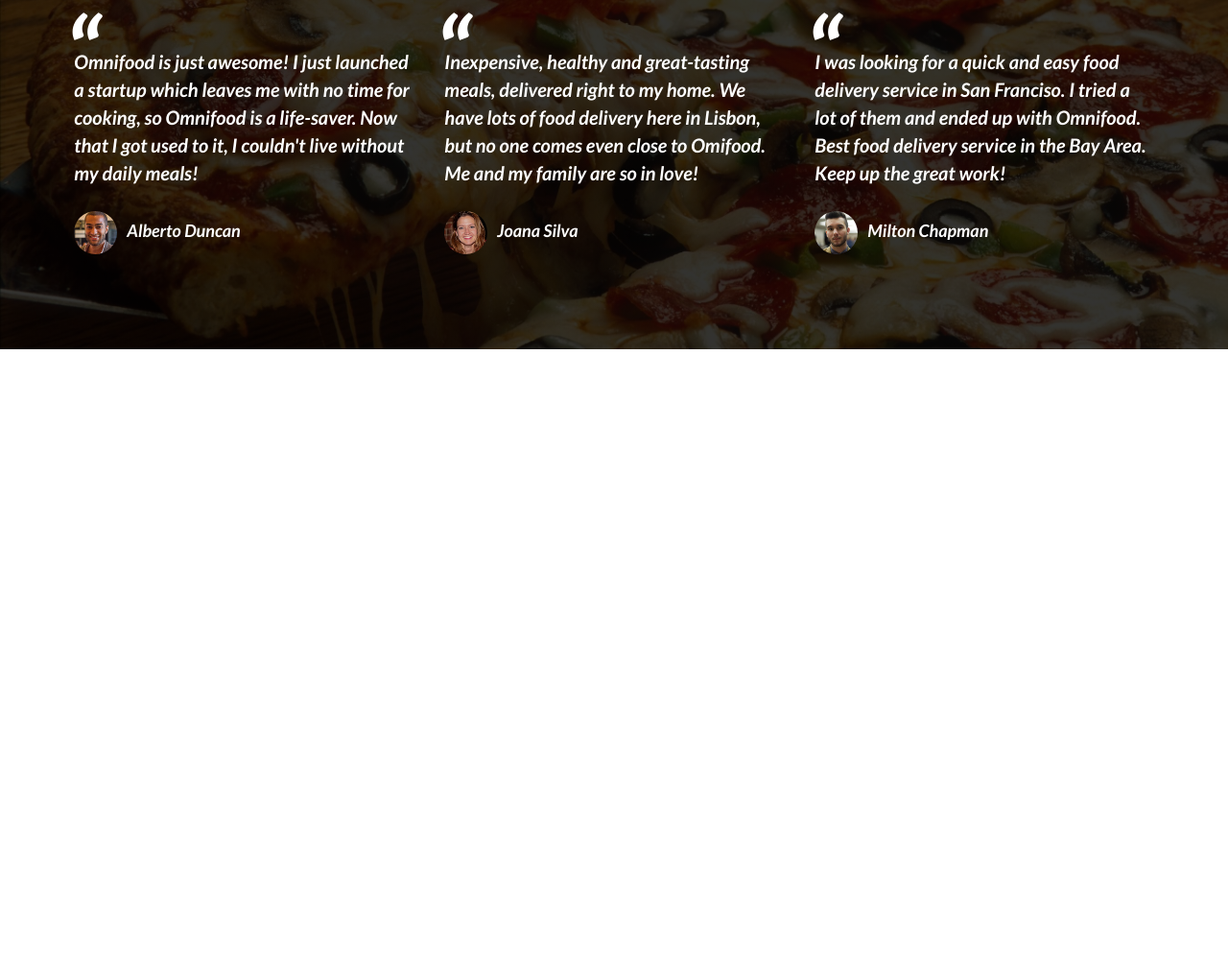
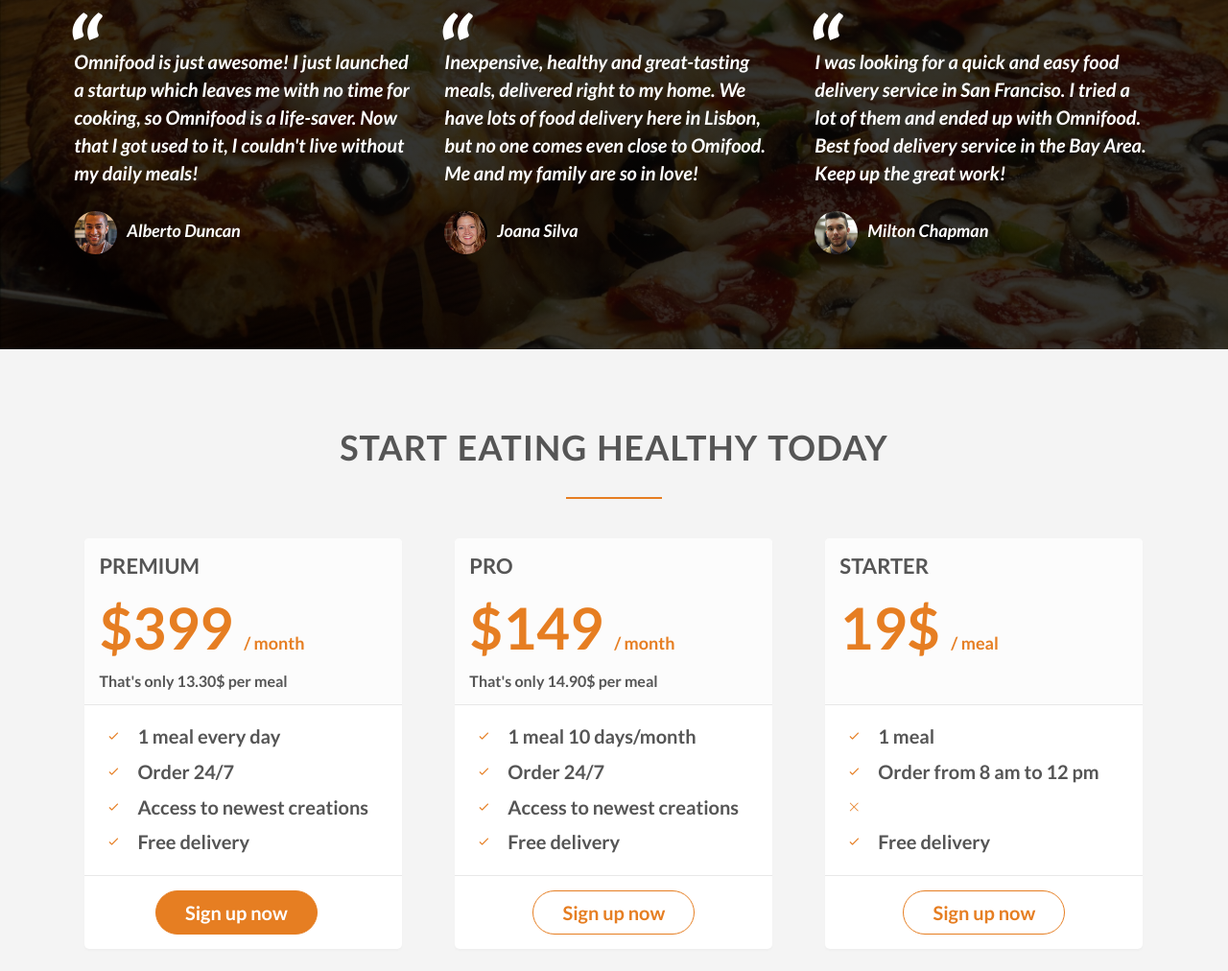
Before and after one commit to bishwash369/OmniFood, a plain HTML site: page index.html in a window 1280 px wide. Shown: the part 3581-4593 px from the top of the page at 96% size. Before the commit the page ends 3945 px from the top, so only its background shows below. Drawn offline with Linux system fonts and the light colour scheme; files whose address does not match are found by name.

Commit message:
Sign up added

```diff
--- a/index.html
+++ b/index.html
@@ -246,39 +246,79 @@
             </div>
         </section>
 
+        <section class="section-plans" id="plans">
+            <div class="row">
+                <h2>Start eating healthy today</h2>
+            </div>
+            <div class="row">
+                <div class="col span-1-of-3">
+                    <div class="plan-box js--wp-4">
+                        <div>
+                            <h3>Premium</h3>
+                            <p class="plan-price">$399 <span>/ month</span></p>
+                            <p class="plan-price-meal">That's only 13.30$ per meal</p>
+                        </div>
+                        <div>
+                            <ul>
+                                <li><i class="ion-ios-checkmark-empty icon-small"></i>1 meal every day</li>
+                                <li><i class="ion-ios-checkmark-empty icon-small"></i>Order 24/7</li>
+                                <li><i class="ion-ios-checkmark-empty icon-small"></i>Access to newest creations</li>
+                                <li><i class="ion-ios-checkmark-empty icon-small"></i>Free delivery</li>
+                            </ul>
+                        </div>
+                        <div>
+                            <a href="#" class="btn btn-full">Sign up now</a>
+                        </div>
+                    </div>
+                </div>
+                <div class="col span-1-of-3">
+                    <div class="plan-box">
+                        <div>
+                            <h3>Pro</h3>
+                            <p class="plan-price">$149 <span>/ month</span></p>
+                            <p class="plan-price-meal">That's only 14.90$ per meal</p>
+                        </div>
+                        <div>
+                            <ul>
+                                <li><i class="ion-ios-checkmark-empty icon-small"></i>1 meal 10 days/month</li>
+                                <li><i class="ion-ios-checkmark-empty icon-small"></i>Order 24/7</li>
+                                <li><i class="ion-ios-checkmark-empty icon-small"></i>Access to newest creations</li>
+                                <li><i class="ion-ios-checkmark-empty icon-small"></i>Free delivery</li>
+                            </ul>
+                        </div>
+                        <div>
+                            <a href="#" class="btn btn-ghost">Sign up now</a>
+                        </div>
+                    </div>
+                </div>
+                <div class="col span-1-of-3">
+                    <div class="plan-box">
+                        <div>
+                            <h3>Starter</h3>
+                            <p class="plan-price">19$ <span>/ meal</span></p>
+                            <p class="plan-price-meal">&nbsp;</p>
+                        </div>
+                        <div>
+                            <ul>
+                                <li><i class="ion-ios-checkmark-empty icon-small"></i>1 meal</li>
+                                <li><i class="ion-ios-checkmark-empty icon-small"></i>Order from 8 am to 12 pm</li>
+                                <li><i class="ion-ios-close-empty icon-small"></i></li>
+                                <li><i class="ion-ios-checkmark-empty icon-small"></i>Free delivery</li>
+                            </ul>
+                        </div>
+                        <div>
+                            <a href="#" class="btn btn-ghost">Sign up now</a>
+                        </div>
+                    </div>
+                </div>
+            </div>
+        </section>
+
    </body>
 
 </html>
 
 <!--
-
-
-Section 6: Sign up and pricing plans
-Title: Start eating healthy today
-
-Plan 1: Premium
-399$ per month
-That’s only 13.30$ per meal
-1 meal every day
-Order 24/7
-Access to newest creations
-Free delivery
-
-
-Plan 2: Pro
-149$ per month
-That’s only 14.90$ per meal
-1 meal 10 days/month
-Order 24/7
-Access to newest creations
-Free delivery
-
-
-Plan 3: Starter
-19$ per meal
-1 meal
-Order from 8 am to 12 pm
-Free delivery
 
 Section 7: Contact form
 Title: We're happy to hear from you
--- a/resources/css/style.css
+++ b/resources/css/style.css
@@ -394,3 +394,60 @@
     margin-right: 10px;
     vertical-align: middle;
 }
+
+/*---------------------------*/
+/*----------SIGN UP----------*/
+/*---------------------------*/
+
+.section-plans {
+    background-color: #f4f4f4;
+}
+
+.plan-box {
+    background-color: #fff;
+    border-radius: 5px;
+    width: 90%;
+    margin-left: 5%;
+    box-shadow: 0 2px 2px #efefef;
+}
+
+.plan-box div {
+    padding: 15px;
+    border-bottom: 1px solid #e8e8e8;
+}
+
+.plan-box div:first-child {
+    background-color: #fcfcfc;
+    border-top-left-radius: 5px;
+    border-top-right-radius: 5px;
+}
+
+.plan-box div:last-child {
+    text-align: center;
+    border: 0;
+}
+
+
+.plan-price {
+    font-size: 300%;
+    margin-bottom: 10px;
+    font-weight: 100;
+    color: #e67e22;
+}
+
+.plan-price span {
+    font-size: 30%;
+    font-weight: 300;
+}
+
+.plan-price-meal {
+    font-size: 80%;
+}
+
+.plan-box ul {
+    list-style: none;
+}
+
+.plan-box ul li {
+    padding: 5px 0;
+}
```
